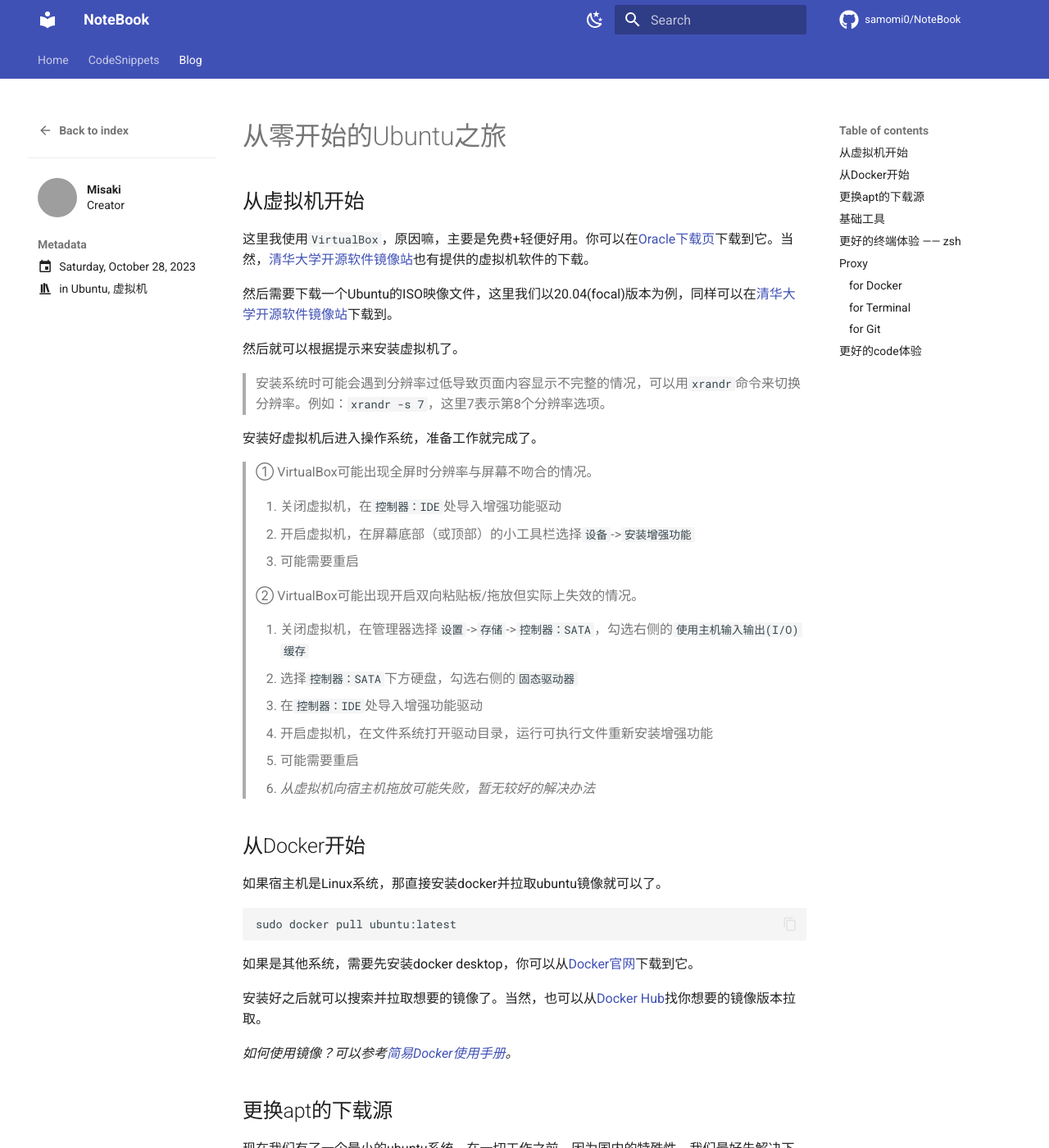
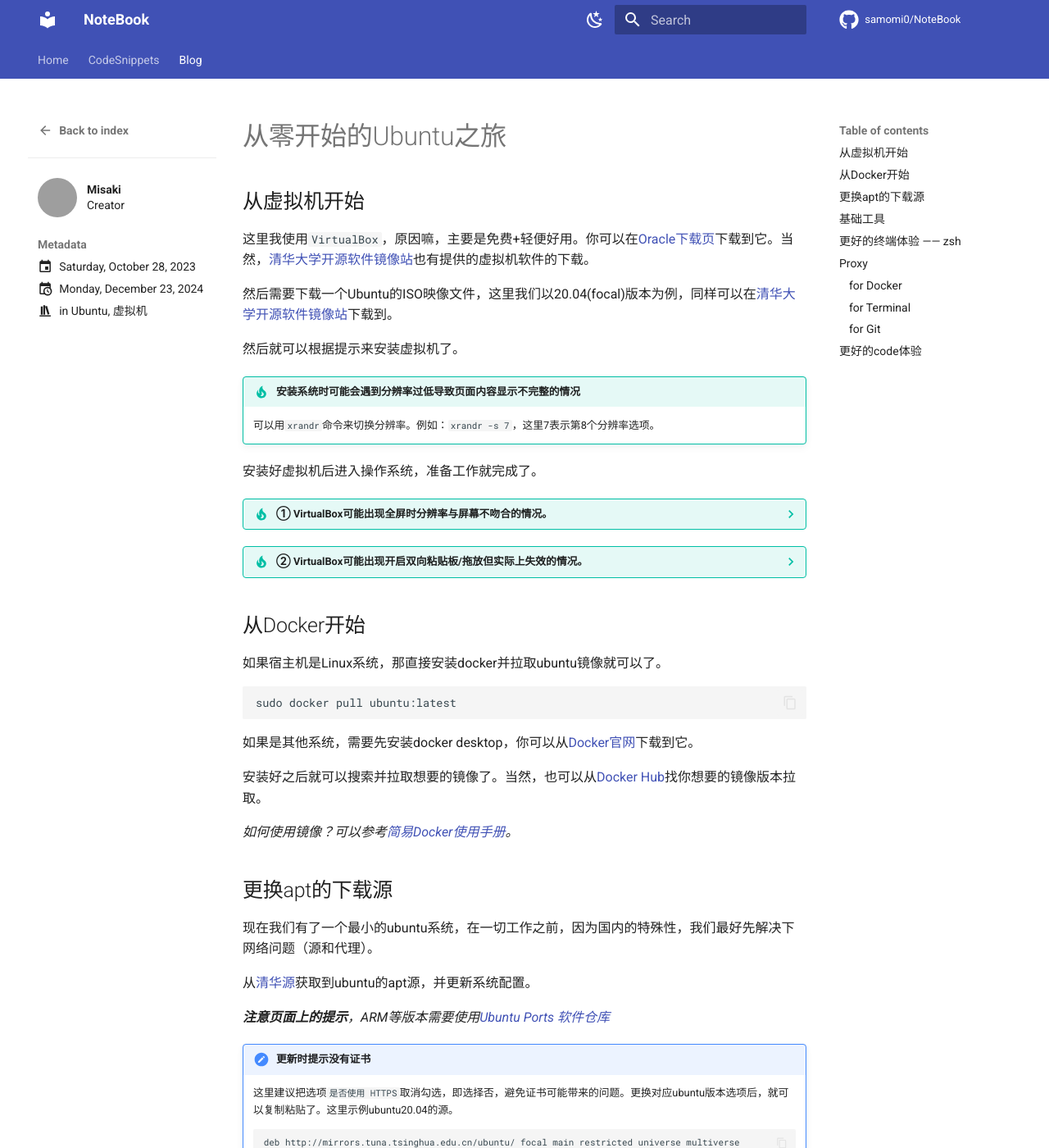
Before and after one commit to samomi0/NoteBook, an MkDocs documentation site: the page built from docs/blog/posts/GetStartWithUbuntu.md, in a window 1280 px wide and 1400 px high. Shown: the whole window at 82% size. Built offline with MkDocs 1.6.1 and Material for MkDocs 9.7.7, drawn with Linux system fonts in a browser that asks for light colours; comment, search, counter and statistics services are not loaded; grey boxes are pictures that could not be loaded.

```diff
--- a/docs/blog/posts/GetStartWithUbuntu.md
+++ b/docs/blog/posts/GetStartWithUbuntu.md
@@ -1,7 +1,9 @@
 ---
 title: 从零开始的Ubuntu之旅
 authors: ["Misaki"]
-date: 2023-10-28
+date:
+  created: 2023-10-28
+  updated: 2024-12-23
 categories: ["Ubuntu", "虚拟机"]
 ---
 
@@ -55,15 +56,16 @@ sudo docker pull ubuntu:latest
 
 ***注意页面上的提示**，ARM等版本需要使用[Ubuntu Ports 软件仓库](https://mirrors.tuna.tsinghua.edu.cn/help/ubuntu-ports/)*
 
->这里建议把选项`是否使用 HTTPS`取消勾选，即选择否，避免证书可能带来的问题。更换对应ubuntu版本选项后，就可以复制粘贴了。这里示例ubuntu20.04的源。
->
->~~~
->deb http://mirrors.tuna.tsinghua.edu.cn/ubuntu/ focal main restricted universe multiverse
->deb http://mirrors.tuna.tsinghua.edu.cn/ubuntu/ focal-updates main restricted universe multiverse
->deb http://mirrors.tuna.tsinghua.edu.cn/ubuntu/ focal-backports main restricted universe multiverse
->deb http://security.ubuntu.com/ubuntu/ focal-security main restricted universe multiverse
->~~~
->
+!!! note "更新时提示没有证书"
+    这里建议把选项`是否使用 HTTPS`取消勾选，即选择否，避免证书可能带来的问题。更换对应ubuntu版本选项后，就可以复制粘贴了。这里示例ubuntu20.04的源。
+
+    ~~~
+    deb http://mirrors.tuna.tsinghua.edu.cn/ubuntu/ focal main restricted universe multiverse
+    deb http://mirrors.tuna.tsinghua.edu.cn/ubuntu/ focal-updates main restricted universe multiverse
+    deb http://mirrors.tuna.tsinghua.edu.cn/ubuntu/ focal-backports main restricted universe multiverse
+    deb http://security.ubuntu.com/ubuntu/ focal-security main restricted universe multiverse
+    ~~~
+
 
 使用`sudo vi /etc/apt/source.list`并把源写入，然后执行`sudo apt update`更新配置。
 
@@ -133,11 +135,13 @@ REMOTE=${REMOTE:-https://gitee.com/${REPO}.git}
 
 然后我们下载p10k主题和插件：
 
-~~~shell
+~~~sh
 git clone --depth=1 https://gitee.com/romkatv/powerlevel10k.git ${ZSH_CUSTOM:-$HOME/.oh-my-zsh/custom}/themes/powerlevel10k
-
+~~~
+~~~sh
 git clone https://gitee.com/phpxxo/zsh-autosuggestions.git ${ZSH_CUSTOM:-~/.oh-my-zsh/custom}/plugins/zsh-autosuggestions
-
+~~~
+~~~sh
 git clone https://gitee.com/mirror-hub/zsh-syntax-highlighting $ZSH_CUSTOM/plugins/zsh-syntax-highlighting
 ~~~
 
```
Also changed, not shown: other parts of docs/blog/posts/GetStartWithUbuntu.md (+14 -15 lines), README.md (added, +5 -0 lines), docs/index.md (+16 -0 lines).
